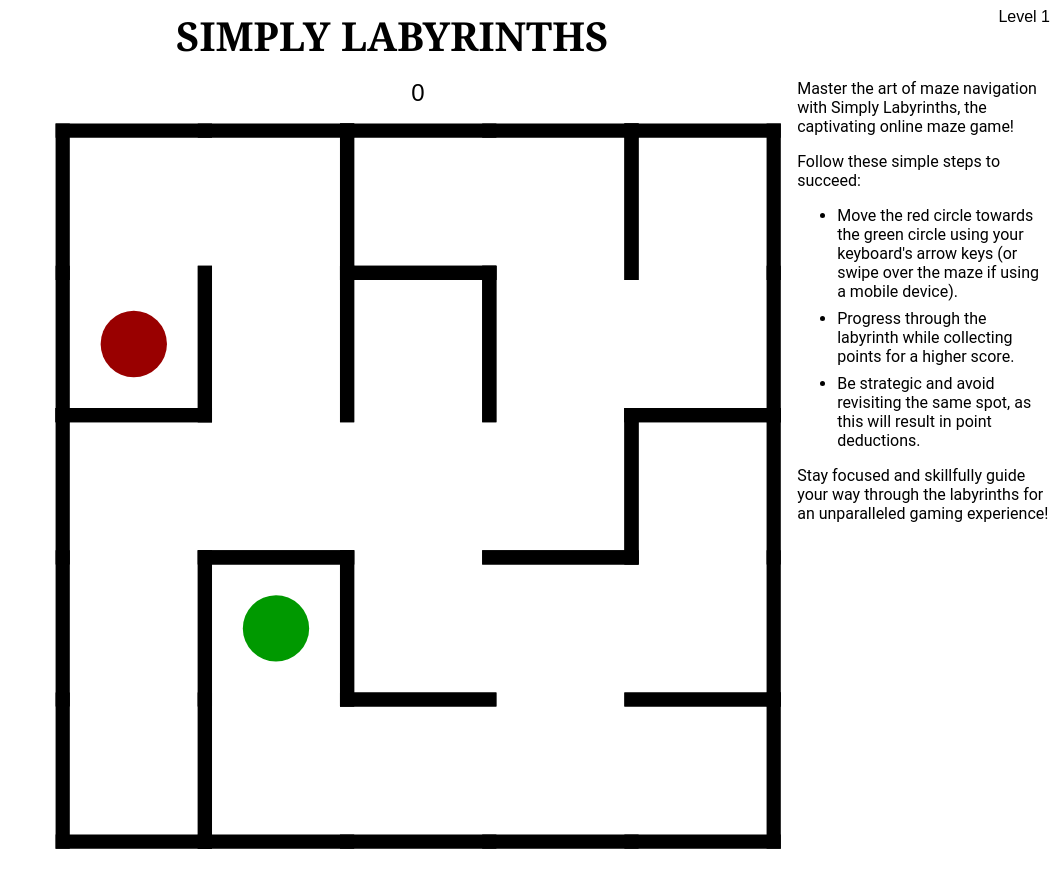
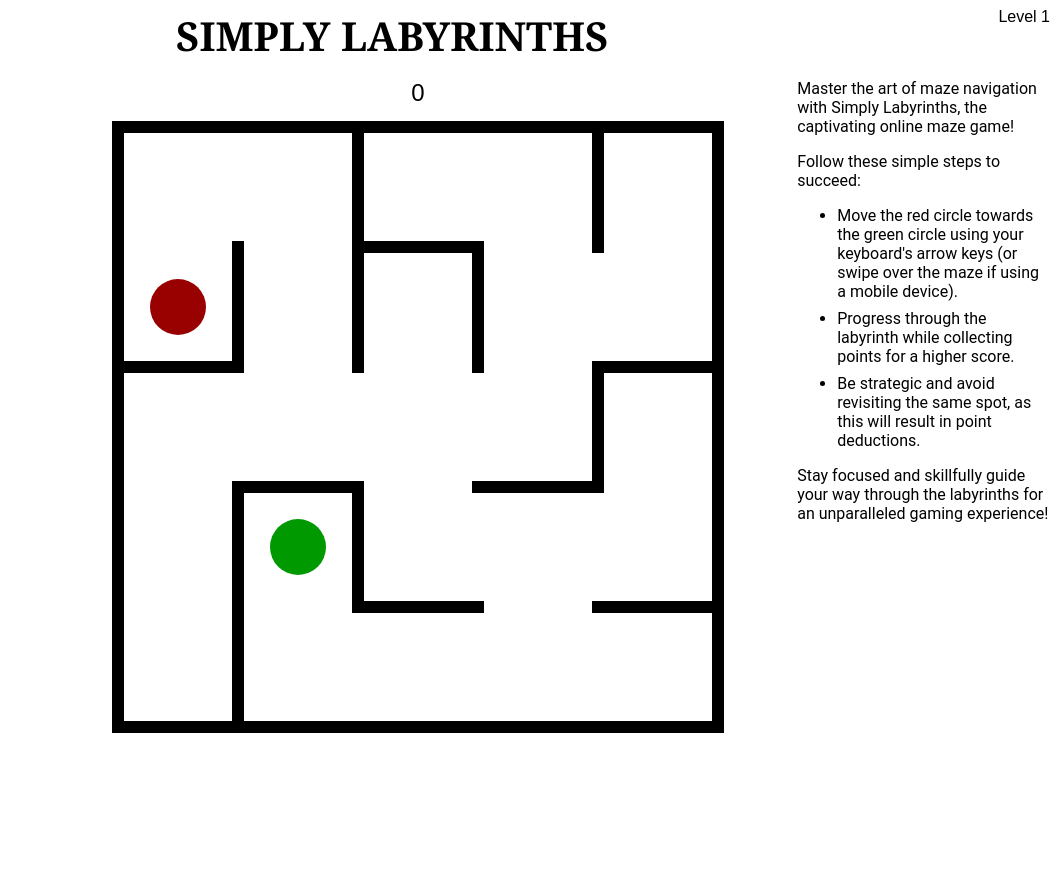
Before and after one commit to amypellegrini/simply-labyrinths-web, a SvelteKit app: page / in a window 1280 px wide. Shown: the whole page, without its empty margins (222-1280 px from the left). After the commit the page ends 800 px from the top, so only its background shows below. Built offline with nearby package versions, Linux system fonts and the light colour scheme.

Commit message:
fix: maze score info layout

```diff
--- a/src/routes/+page.svelte
+++ b/src/routes/+page.svelte
@@ -99,6 +99,7 @@
 	 * @type {number}
 	 */
 	let touchStartX;
+
 	/**
 	 * @type {number}
 	 */
@@ -366,6 +367,15 @@
 		padding: 0 1rem;
 	}
 
+	.main-body {
+		max-width: 80vh;
+	}
+
+	.maze {
+		width: 100%;
+		max-height: 80vh;
+	}
+
 	@media (min-width: 640px) {
 		.xs-mt-1 {
 			margin-top: unset;
@@ -380,10 +390,6 @@
 		.main {
 			display: flex;
 			justify-content: space-between;
-		}
-
-		.maze {
-			width: 100%;
 		}
 
 		.score {
```
